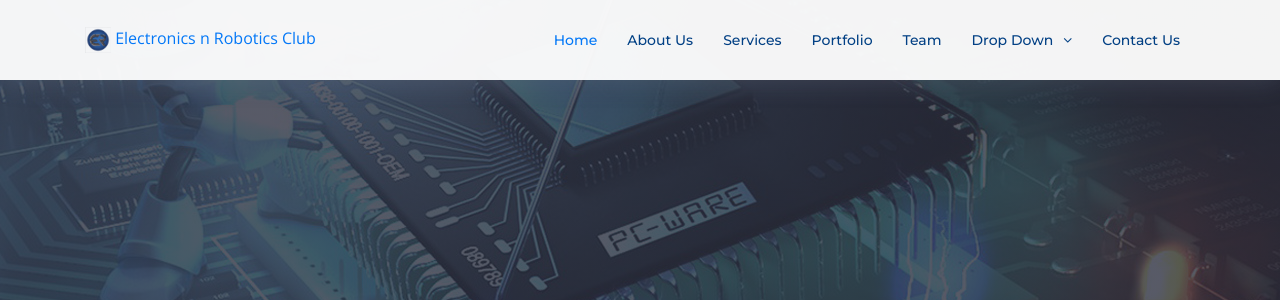
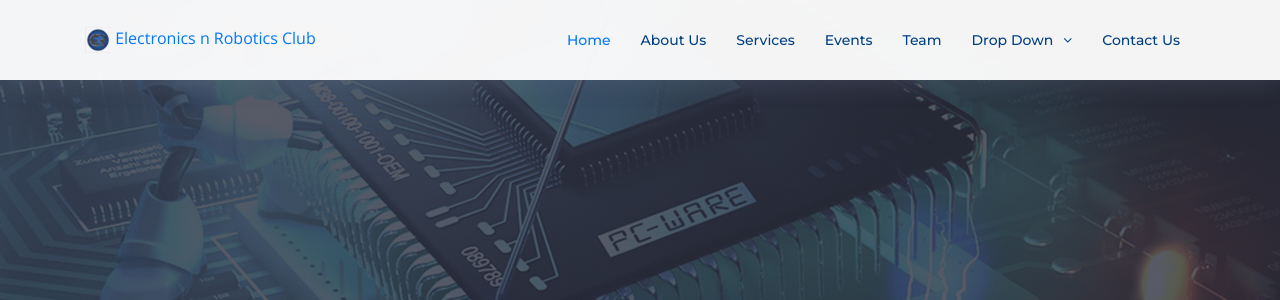
Before and after one commit to samarthdoshi2306/erc_website, a Django app: page /erc/ in a window 1280 px wide. Shown: the top 300 px of the page. Run offline with Django 3.2, Linux system fonts and the light colour scheme; data comes from the database, SQL or seed files in the repository; some libraries are stand-ins or nearby versions; some web fonts are replaced.

Commit message:
changes in home page

```diff
--- a/erc/templates/erc/base.html
+++ b/erc/templates/erc/base.html
@@ -57,7 +57,7 @@
           <li class="active" style="color:red;"><a href="#intro">Home</a></li>
           <li><a href="#about">About Us</a></li>
           <li><a href="#services">Services</a></li>
-          <li><a href="#portfolio">Portfolio</a></li>
+          <li><a href="#portfolio">Events</a></li>
           <li><a href="#team">Team</a></li>
           <li class="drop-down"><a href="">Drop Down</a>
             <ul>
@@ -363,23 +363,21 @@
 
         <div class="row portfolio-container">
 
-
+          {%for event in events%}
           <div class="col-lg-4 col-md-6 portfolio-item filter-web" data-wow-delay="0.1s">
             <div class="portfolio-wrap">
-              <img src="img/portfolio/web2.jpg" class="img-fluid" alt="">
+              <img src="{{event.img.url}}" class="img-fluid" alt="">
               <div class="portfolio-info">
-                <h4><a href="#">Web 2</a></h4>
-                <p>Web</p>
+                <h4><a href="#">{{event.name}}</a></h4>
+
                 <div>
-                  <a href="img/portfolio/web2.jpg" class="link-preview" data-lightbox="portfolio" data-title="Web 2" title="Preview"><i class="ion ion-eye"></i></a>
+                  <a href="#" class="link-preview" data-lightbox="portfolio" data-title="Web 2" title="Preview"><i class="ion ion-eye"></i></a>
                   <a href="#" class="link-details" title="More Details"><i class="ion ion-android-open"></i></a>
                 </div>
               </div>
             </div>
           </div>
-
-
-
+          {%endfor%}
 
         </div>
 
@@ -467,9 +465,9 @@
 
         <div class="row">
           <!--managers-->
-          <div class="col-lg-3 col-md-6 wow fadeInUp"></div>
+          <!--div class="col-lg-5 col-md-5 wow fadeInUp"></div-->
 
-          <div class="col-lg-3 col-md-6 wow fadeInUp">
+          <div class="col-lg-6 col-md-5 wow fadeInUp">
             <div class="member">
               <img src="{{jian.image.url}}" class="img-fluid" alt="">
               <div class="member-info">
@@ -487,7 +485,7 @@
             </div>
           </div>
 
-          <div class="col-lg-3 col-md-6 wow fadeInUp">
+          <div class="col-lg-6 col-md-5 wow fadeInUp">
             <div class="member">
               <img src="{{anirudh.image.url}}" class="img-fluid" alt="">
               <div class="member-info">
@@ -505,7 +503,7 @@
             </div>
           </div>
 
-          <div class="col-lg-3 col-md-6 wow fadeInUp"></div>
+          <!--div class="col-lg-3 col-md-6 wow fadeInUp"></div-->
 
         </div>
           <!--conveners-->
```
